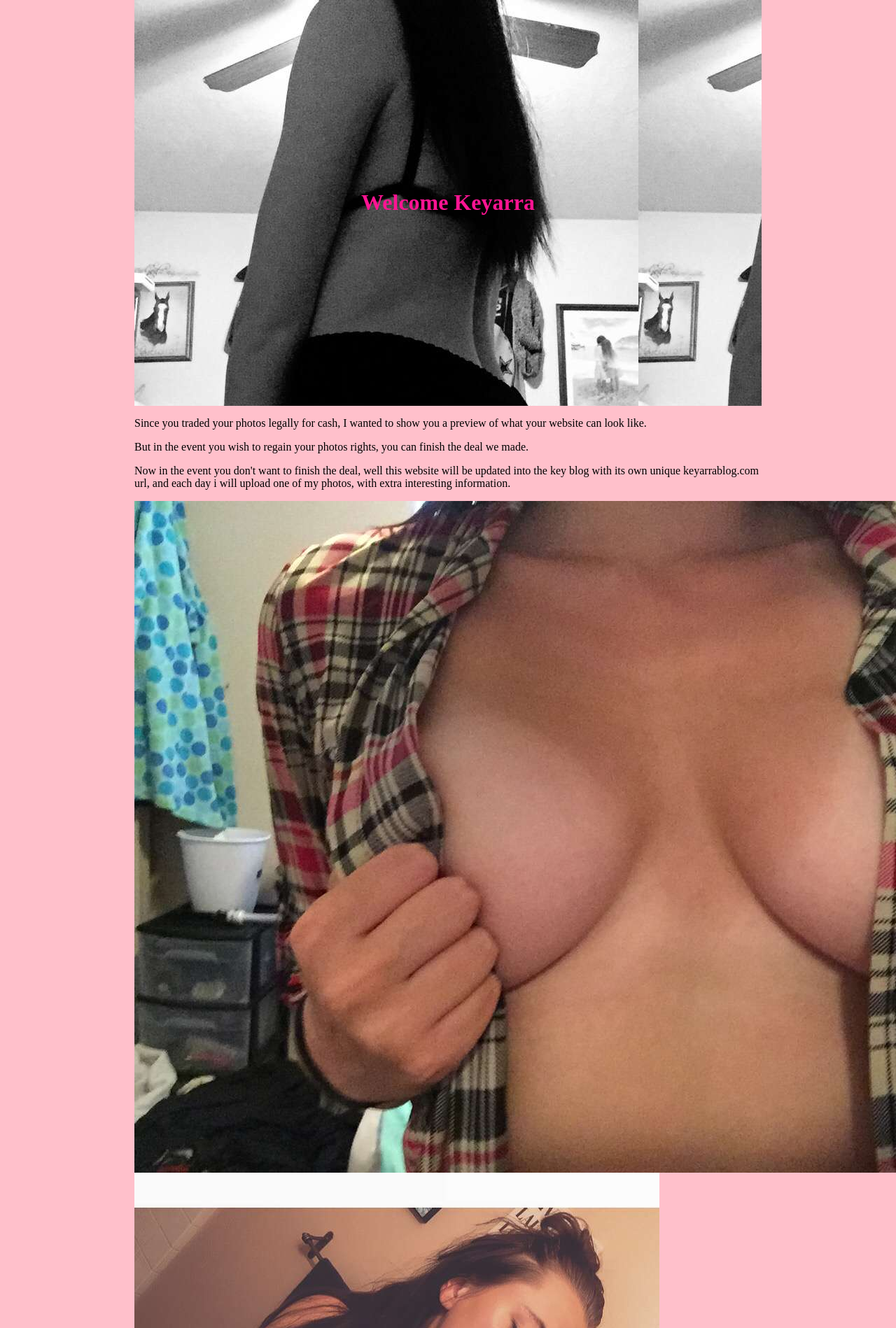
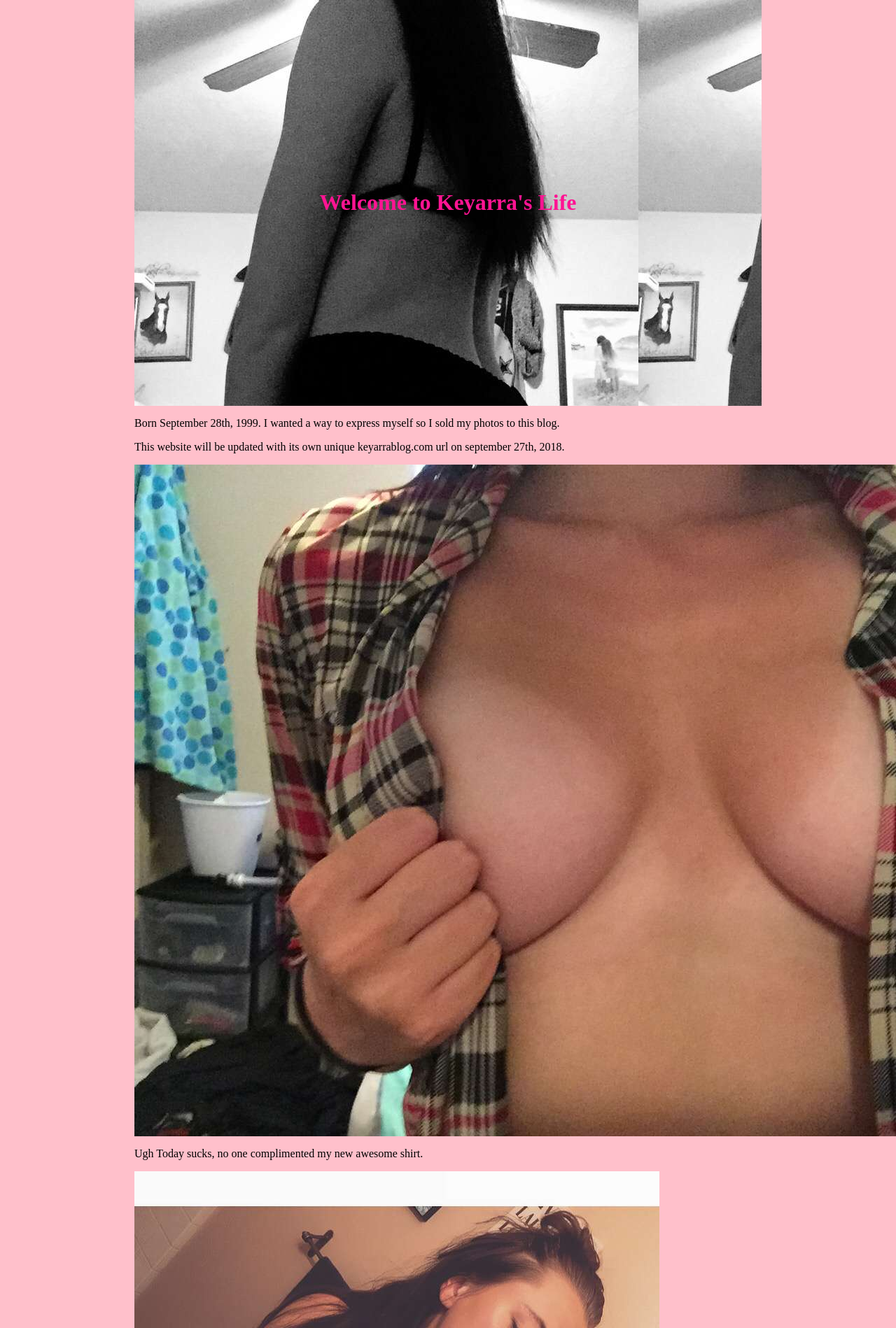
Before and after one commit to davidfitz314/dcfportfolio, a PHP site: page /keyarraP.php in a window 1280 px wide; the page is wider, and only the part inside the window is pictured. Shown: the top 1898 px of that part at 70% size. Run offline with PHP 8.4, Linux system fonts and the light colour scheme.

Commit message:
testing image

```diff
--- a/keyarraP.php
+++ b/keyarraP.php
@@ -3,14 +3,15 @@
   <link rel="stylesheet" type="text/css" href="styles.css">
 </head>
 <header>
-  <h1>Welcome Keyarra</h1>
+  <h1>Welcome to Keyarra's Life</h1>
 </header>
 <body>
-  <p>Since you traded your photos legally for cash, I wanted to show you a preview of what your website can look like.</p>
-  <p>But in the event you wish to regain your photos rights, you can finish the deal we made.<p>
-    <p>Now in the event you don't want to finish the deal, well this website will be updated into the key blog with its own unique keyarrablog.com url, and each day i will upload one of my photos, with extra interesting information.</p>
+  <p>Born September 28th, 1999. I wanted a way to express myself so I sold my photos to this blog.</p>
+  <p>This website will be updated with its own unique keyarrablog.com url on september 27th, 2018.</p>
   <img src="LegalOwnership/Snapchat-210759784.jpg" alt="key1">
+  <p>Ugh Today sucks, no one complimented my new awesome shirt.</p>
   <img src="LegalOwnership/Snapchat-227986906.jpg" alt="key2">
+  <p>Super hot today in st geezy, but at least my tan lines rock!</p>
   <img src="LegalOwnership/Snapchat-326844518.jpg" alt="key3">
   <img src="LegalOwnership/Snapchat-805213756.jpg" alt="key4">
   <img src="LegalOwnership/Snapchat-834282903.jpg" alt="key5">
```
